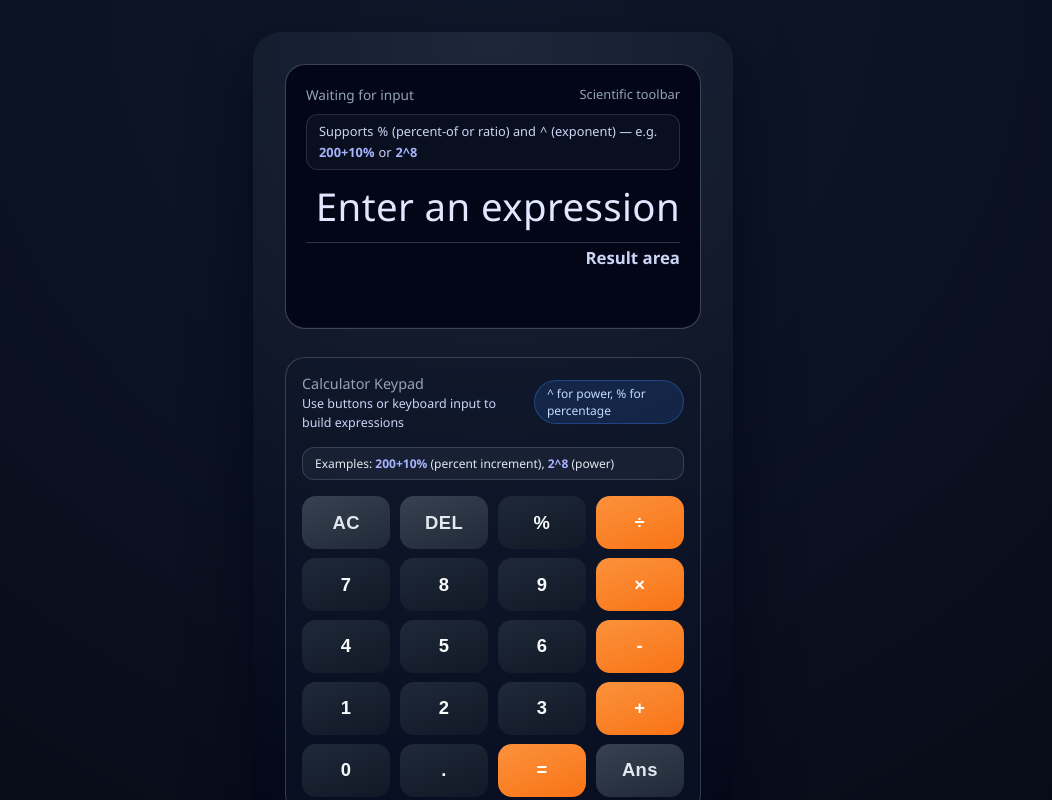
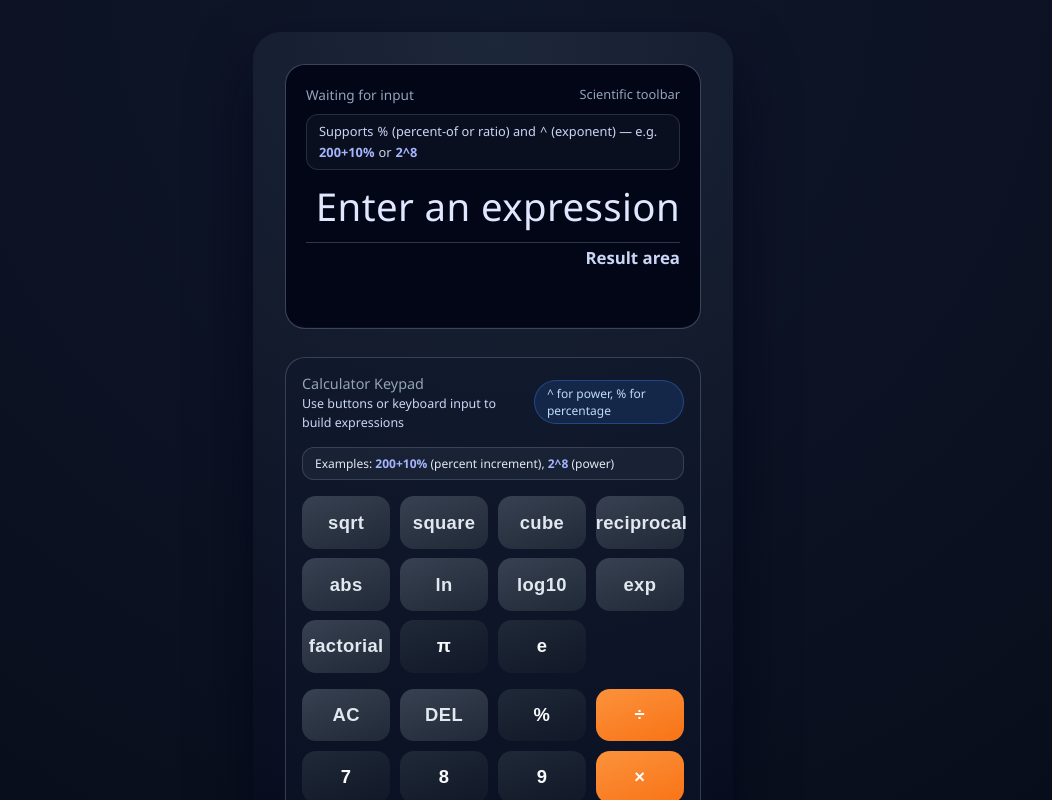
Before and after one commit to johnwick22012026-source/Calculator, a React (Vite) app: page / in a window 1280 px wide. Shown: the top 800 px of the page, without its empty margins (147-1199 px from the left). Built offline with nearby package versions, Linux system fonts and the light colour scheme.

Commit message:
feat(CALC-40): Add scientific buttons and input affordances to the calculator UI — src/components/CalculatorKeypad.tsx

```diff
--- a/src/components/CalculatorKeypad.tsx
+++ b/src/components/CalculatorKeypad.tsx
@@ -3,9 +3,24 @@ import React, { useEffect } from 'react'
 type KeypadButton = {
   label: string
   variant: 'primary' | 'secondary' | 'tinted'
+  value?: string
 }
 
-const placeholderKeys: KeypadButton[] = [
+const scientificKeys: KeypadButton[] = [
+  { label: 'sqrt', value: 'sqrt(', variant: 'secondary' },
+  { label: 'square', value: 'square(', variant: 'secondary' },
+  { label: 'cube', value: 'cube(', variant: 'secondary' },
+  { label: 'reciprocal', value: 'reciprocal(', variant: 'secondary' },
+  { label: 'abs', value: 'abs(', variant: 'secondary' },
+  { label: 'ln', value: 'ln(', variant: 'secondary' },
+  { label: 'log10', value: 'log10(', variant: 'secondary' },
+  { label: 'exp', value: 'exp(', variant: 'secondary' },
+  { label: 'factorial', value: 'factorial(', variant: 'secondary' },
+  { label: 'π', value: 'π', variant: 'tinted' },
+  { label: 'e', value: 'e', variant: 'tinted' },
+]
+
+const coreKeys: KeypadButton[] = [
   { label: 'AC', variant: 'secondary' },
   { label: 'DEL', variant: 'secondary' },
   { label: '%', variant: 'tinted' },
@@ -74,6 +89,21 @@ export default function CalculatorKeypad({ onKeyPress }: CalculatorKeypadProps)
     }
   }, [onKeyPress])
 
+  const renderButton = (key: KeypadButton) => {
+    const value = key.value ?? key.label
+    return (
+      <button
+        type="button"
+        key={key.label}
+        className={`keypad-button keypad-button--${key.variant}`}
+        aria-label={`Key ${key.label}`}
+        onClick={() => onKeyPress(value)}
+      >
+        {key.label}
+      </button>
+    )
+  }
+
   return (
     <section
       className="calculator-keypad"
@@ -90,18 +120,11 @@ export default function CalculatorKeypad({ onKeyPress }: CalculatorKeypadProps)
       <div className="keypad-helper-text">
         Examples: <strong>200+10%</strong> (percent increment), <strong>2^8</strong> (power)
       </div>
+      <div className="keypad-grid keypad-grid--scientific" role="group" aria-label="Scientific controls">
+        {scientificKeys.map(renderButton)}
+      </div>
       <div className="keypad-grid" role="group" aria-label="Calculator buttons">
-        {placeholderKeys.map(key => (
-          <button
-            type="button"
-            key={key.label}
-            className={`keypad-button keypad-button--${key.variant}`}
-            aria-label={`Key ${key.label}`}
-            onClick={() => onKeyPress(key.label)}
-          >
-            {key.label}
-          </button>
-        ))}
+        {coreKeys.map(renderButton)}
       </div>
     </section>
   )
```
